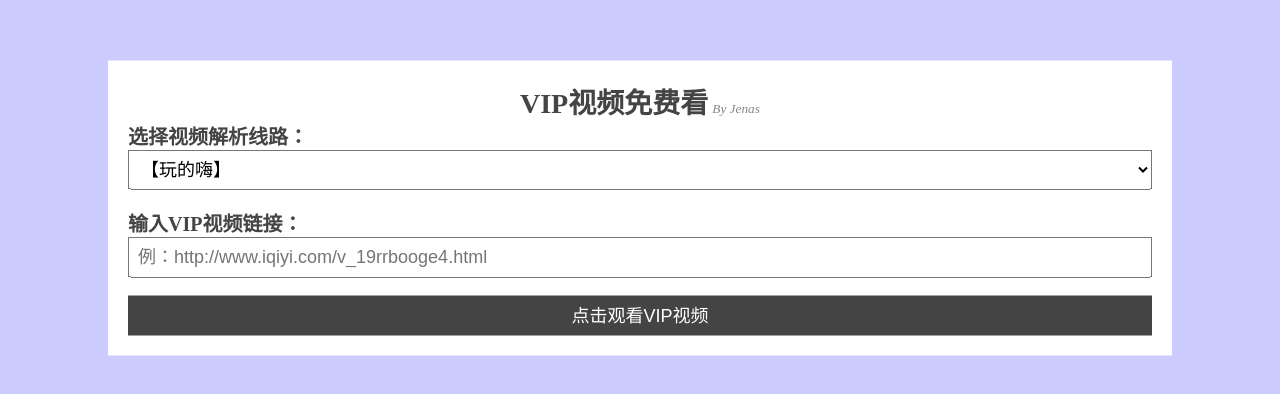
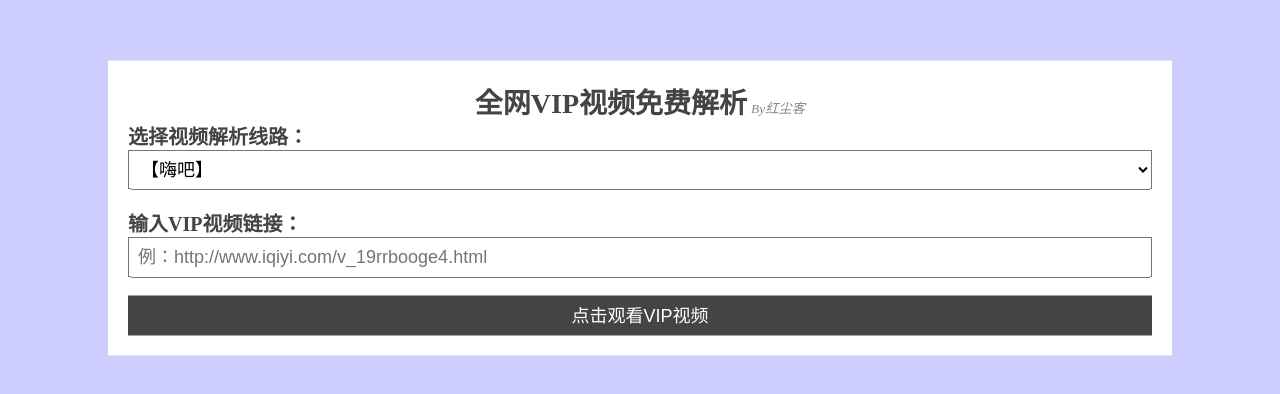
Before and after one commit to kelbyhuang/kelbyhuang.github.io, a plain HTML site: page vip.html in a window 1280 px wide. Shown: the part 112-506 px from the top of the page. Drawn offline with Linux system fonts and the light colour scheme.

Commit message:
Update vip.html

```diff
--- a/vip.html
+++ b/vip.html
@@ -3,7 +3,7 @@
 <head>
     <meta charset="UTF-8">
     <meta name="viewport" conhbtent="width=device-width, initial-scale=1.0">
-    <title>VIP视频免费看</title>
+    <title>全网VIP视频免费看</title>
     <!-- <link rel="icon" href="./favicon.ico" /> -->
     <style type="text/css">
         *{
@@ -70,8 +70,8 @@
 <body>
     <div class="box" >
         <p align="center">
-            <b style="font-size:28px;color:#444444;">VIP视频免费看</b>
-            <small><i style="color:#888888;">By Jenas</i></small>
+            <b style="font-size:28px;color:#444444;">全网VIP视频免费解析</b>
+            <small><i style="color:#888888;">By红尘客</i></small>
         </p>
         <!-- <form> -->
             <label>
@@ -79,20 +79,20 @@
                 <select id="myselect" class="textbox" >
                     <!--VIP视频解析线路-->
                     <optgroup label="默认线路">
-                        <option value="http://vip.wandhi.com/?v=" >【玩的嗨】</option>
+                        <option value="http://vip.wandhi.com/?v=" >【嗨吧】</option>
                     </optgroup>
-                    <optgroup label="实测可用">
-                        <option value="http://jx.drgxj.com/?url=" >【新增1】</option>
-                        <option value="http://jx.598110.com/?url=" >【新增2】</option>
-                        <option value="https://api.sigujx.com/jx/?url=" >【新增3】</option>
-                        <option value="http://jx.ejiafarm.com/dy.php?url=" >【穷二代解析】</option>
-                        <option value="http://jiexi.071811.cc/jx.php?url=" >【石头解析】</option>
-                        <option value="http://jqaaa.com/jx.php?url=" >【金桥解析】</option>
-                        <option value="http://at520.cn/jx/?url=" >【爱淘影音】</option>
-                        <option value="http://17kyun.com/api.php?url=" >【17K云播】</option>
-                        <option value="http://www.1717yun.com/jx/vip/index.php?url=" >【1717云】</option>
-                        <option value="http://jx.598110.com/zuida.php?url=" >【598110】</option>
-                        <option value="http://www.freeget.org/jx.php?url=" >【FreeGet】</option>
+                    <optgroup>
+                        <option value="http://jx.drgxj.com/?url=" >【接口1】</option>
+                        <option value="http://jx.598110.com/?url=" >【接口2】</option>
+                        <option value="https://api.sigujx.com/jx/?url=" >【接口3】</option>
+                        <option value="http://jx.ejiafarm.com/dy.php?url=" >【接口4】</option>
+                        <option value="http://jiexi.071811.cc/jx.php?url=" >【接口5】</option>
+                        <option value="http://jqaaa.com/jx.php?url=" >【接口6】</option>
+                        <option value="http://at520.cn/jx/?url=" >【接口7】</option>
+                        <option value="http://17kyun.com/api.php?url=" >【接口8】</option>
+                        <option value="http://www.1717yun.com/jx/vip/index.php?url=" >【接口9】</option>
+                        <option value="http://jx.598110.com/zuida.php?url=" >【接口10】</option>
+
                     </optgroup>
                     <!--VIP视频解析线路-->
                 </select>
```
